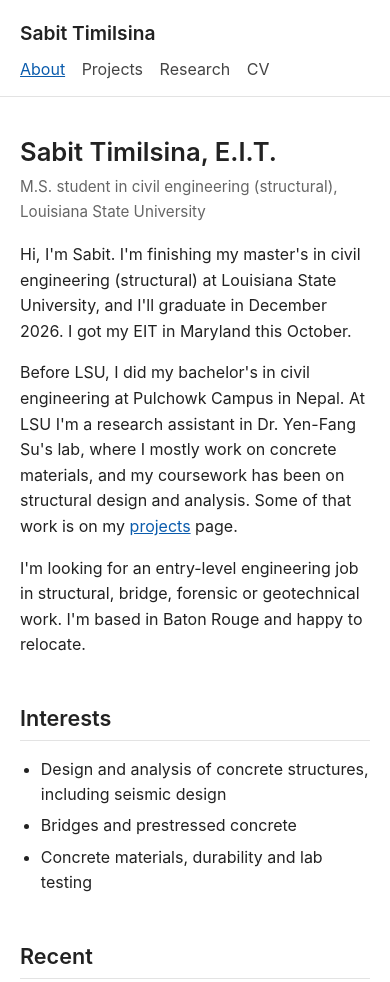
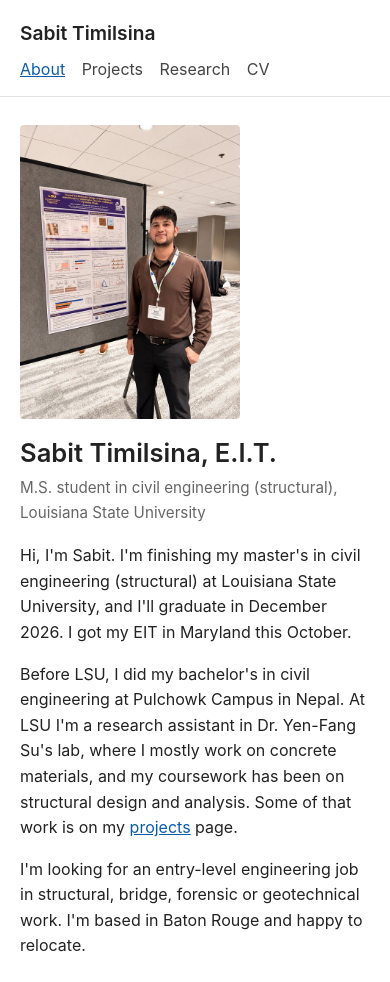
Before and after one commit to sabittimilsina/sabittimilsina.github.io, a plain HTML site: page index.html in a window 390 px wide. Shown: the top 982 px of the page. Drawn offline with Linux system fonts and the light colour scheme.

Commit message:
Show full photo on About page

```diff
--- a/assets/style.css
+++ b/assets/style.css
@@ -34,7 +34,7 @@ li { margin-bottom: 0.35em; }
 .page-head .links { margin-bottom: 0; }
 
 /* Home (About) */
-.photo { float: right; width: 190px; margin: 6px 0 16px 28px; border-radius: 4px; }
+.photo { float: right; width: 240px; margin: 6px 0 16px 28px; border-radius: 4px; }
 .news { list-style: none; padding: 0; }
 .news li { display: grid; grid-template-columns: 6.5em 1fr; gap: 12px; margin-bottom: 0.45em; }
 .news .date { color: #666; }
@@ -90,6 +90,6 @@ footer .container { padding-top: 16px; padding-bottom: 24px; }
   .fig-grid { grid-template-columns: 1fr 1fr; }
   .intro { flex-direction: column-reverse; }
   h1 { font-size: 1.6rem; }
-  .photo { width: 130px; margin-left: 16px; }
+  .photo { float: none; display: block; width: 220px; margin: 0 0 18px 0; }
   .news li { grid-template-columns: 1fr; gap: 0; }
 }
--- a/index.html
+++ b/index.html
@@ -21,7 +21,7 @@
 </header>
 <main>
   <div class="container">
-
+<img class="photo" src="images/photo.jpg" alt="Photo of Sabit Timilsina">
 <h1>Sabit Timilsina, E.I.T.</h1>
 <p class="meta" style="margin-bottom:1.2em">M.S. student in civil engineering (structural), Louisiana State University</p>
 
```
